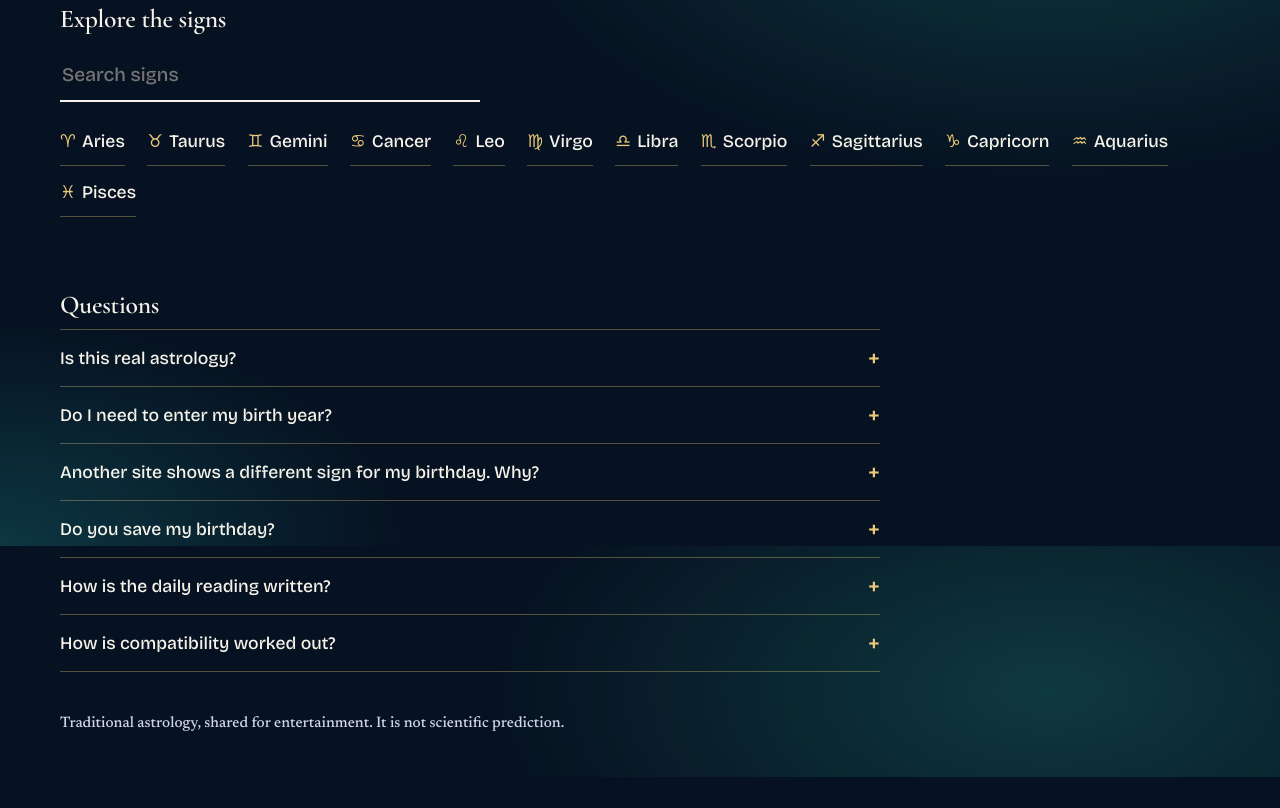
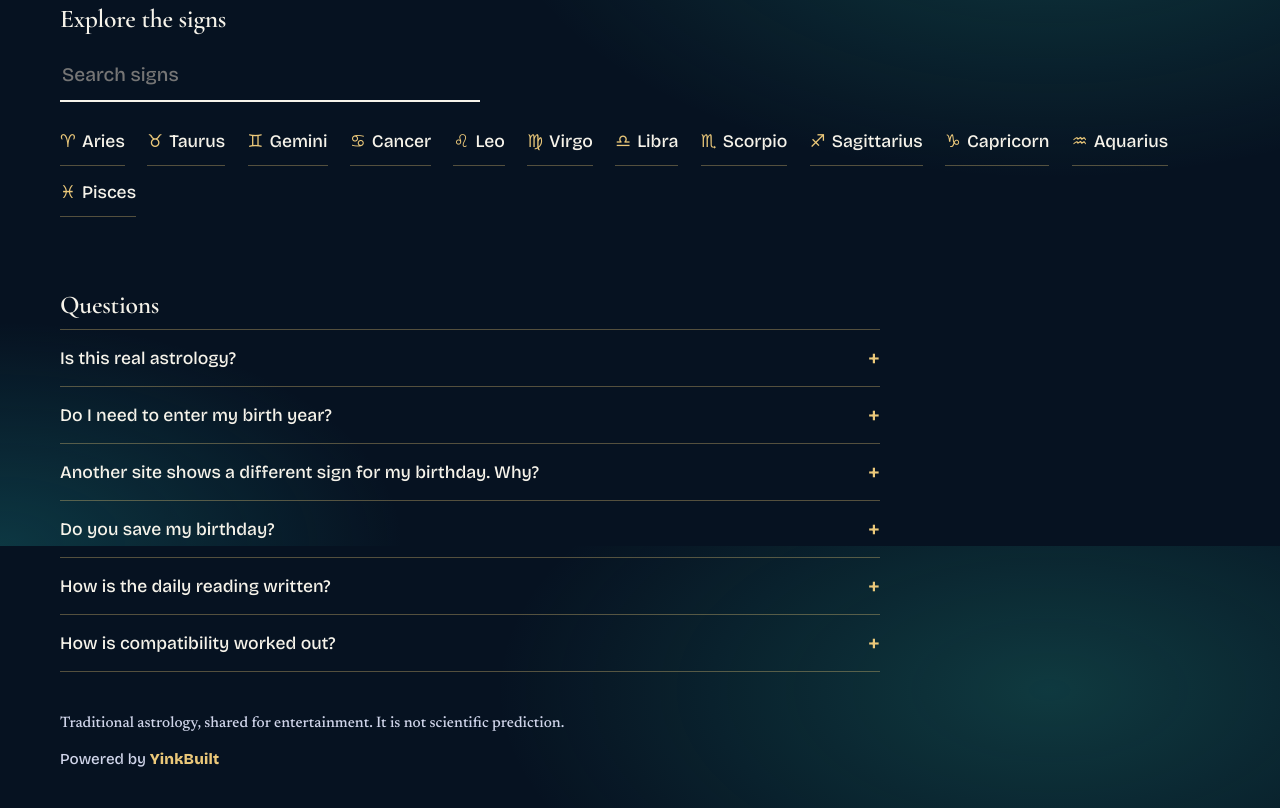
Before and after one commit to kvngtech/Celestial, a plain HTML site: page index.html in a window 1280 px wide. Shown: the part 1054-1862 px from the top of the page. Before the commit the page ends 1831 px from the top, so only its background shows below. Drawn offline with nearby package versions, Linux system fonts and the light colour scheme.

Commit message:
Update index.html

```diff
--- a/index.html
+++ b/index.html
@@ -81,7 +81,10 @@
     <details><summary>How is compatibility worked out?</summary><p>From the traditional relationship between two signs on the wheel, plus their elements and modalities. It is a way to explore, not a verdict on any relationship.</p></details>
   </section>
 </main>
-<footer><p>Traditional astrology, shared for entertainment. It is not scientific prediction.</p></footer>
+<footer>
+  <p>Traditional astrology, shared for entertainment. It is not scientific prediction.</p>
+  <p class="credit">Powered by <span>YinkBuilt</span></p>
+</footer>
 <script>addEventListener("error",function(e){if(e.target===window||e.target.tagName==="SCRIPT"){var b=document.getElementById("fail");if(b)b.hidden=false;}},true);</script>
 <script src="profiles.js"></script>
 <script src="horoscope.js"></script>
```
